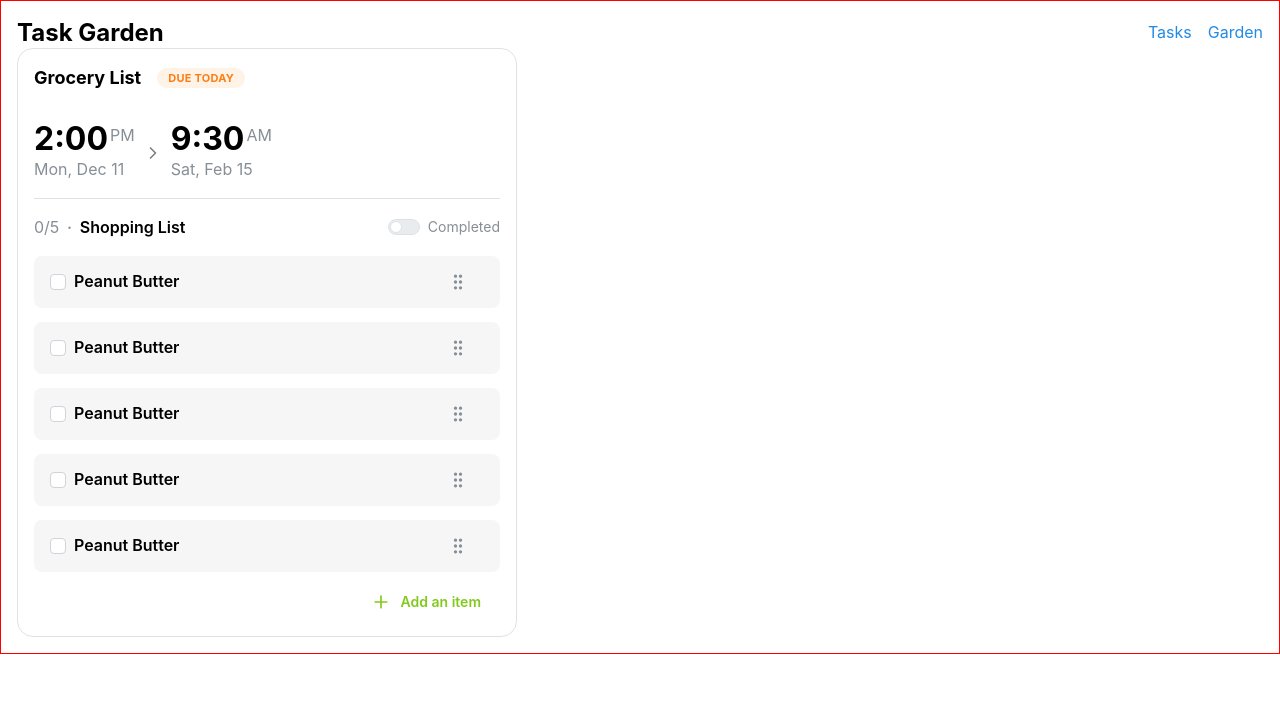
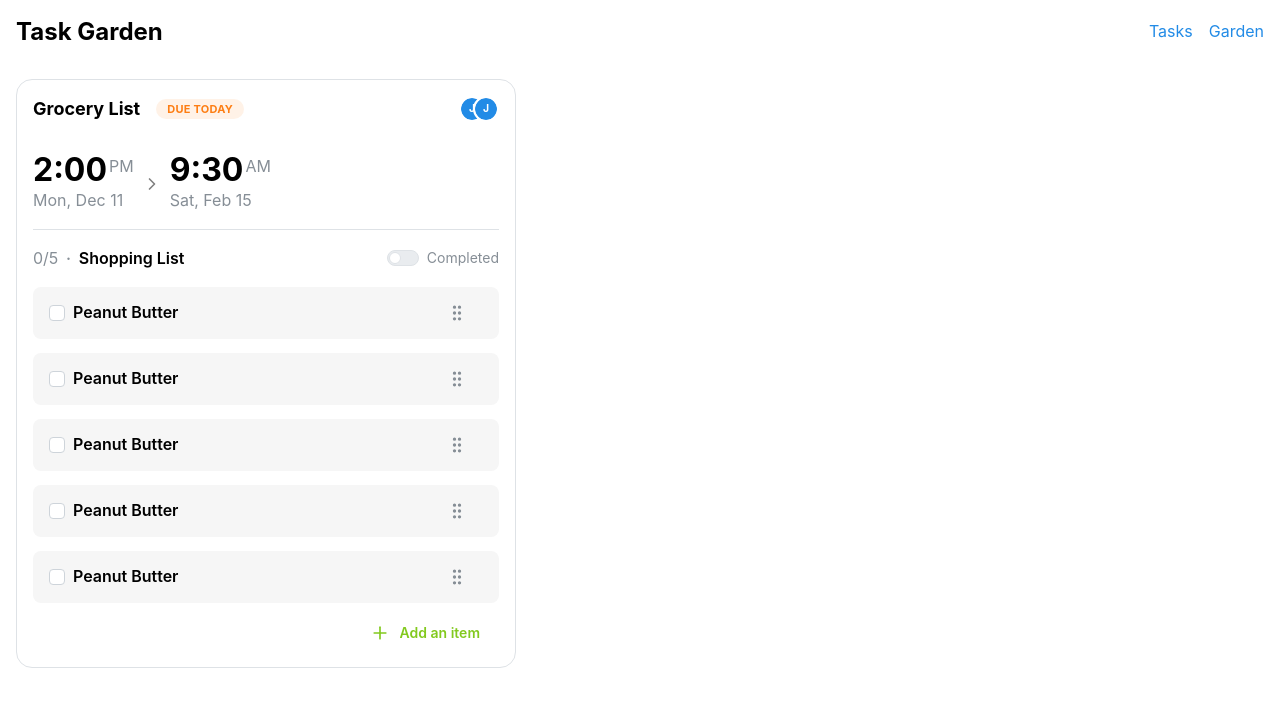
Before and after one commit to CydoEntis/sprout-client, a React (Vite) app: page / in a window 1280 px wide. Shown: the top 706 px of the page. Built offline with nearby package versions, Linux system fonts and the light colour scheme.

Commit message:
Added member list to task card

```diff
--- a/src/App.tsx
+++ b/src/App.tsx
@@ -14,8 +14,8 @@ function App() {
   const [opened, { open, close }] = useDisclosure(false);
 
   return (
-    <Container size="xl" style={{ border: "1px solid red" }} p={16}>
-      <Flex justify="space-between">
+    <Container size="xl" p={16}>
+      <Flex justify="space-between" mb={32}>
         <Title size="1.5rem">Task Garden</Title>
 
         <Group>
--- a/src/features/Tasks/TaskCardTitle.tsx
+++ b/src/features/Tasks/TaskCardTitle.tsx
@@ -1,5 +1,6 @@
 import { Box, Flex, Group, Title } from "@mantine/core";
 import TaskDueDate from "./TaskDueDate";
+import TaskListMembers from "./TaskListMembers";
 
 type TaskCardTitleProps = {
   title: string;
@@ -8,13 +9,14 @@ type TaskCardTitleProps = {
 
 function TaskCardTitle({ title, dueDate }: TaskCardTitleProps) {
   return (
-    <Flex justify="justify-between" pb={16}>
+    <Flex justify="space-between" pb={16} w="100%">
       <Group>
         <Box maw={200}>
           <Title order={4}>{title}</Title>
         </Box>
         <TaskDueDate dueDate={dueDate} />
       </Group>
+      <TaskListMembers  members={["John Doe", "Jane Doe"]} />
     </Flex>
   );
 }
--- /dev/null
+++ b/src/features/Tasks/TaskListMembers.tsx
@@ -0,0 +1,28 @@
+import { Avatar } from "@mantine/core";
+
+type TaskListMembersProps = {
+  members: string[];
+};
+
+function TaskListMembers({ members }: TaskListMembersProps) {
+  const maxVisibleMembers = 3;
+  const visibleMembers = members.slice(0, maxVisibleMembers);
+  const remainingCount = members.length - maxVisibleMembers;
+
+  return (
+    <Avatar.Group>
+      {visibleMembers.map((member, index) => (
+        <Avatar key={index} size="sm" variant="filled" color="blue">
+          {member.charAt(0).toUpperCase()}
+        </Avatar>
+      ))}
+      {remainingCount > 0 && (
+        <Avatar size="sm" variant="filled" color="gray">
+          +{remainingCount}
+        </Avatar>
+      )}
+    </Avatar.Group>
+  );
+}
+
+export default TaskListMembers;
```
Also changed, not shown: src/features/Tasks/TaskMembers.tsx (deleted, +0 -13 lines).
